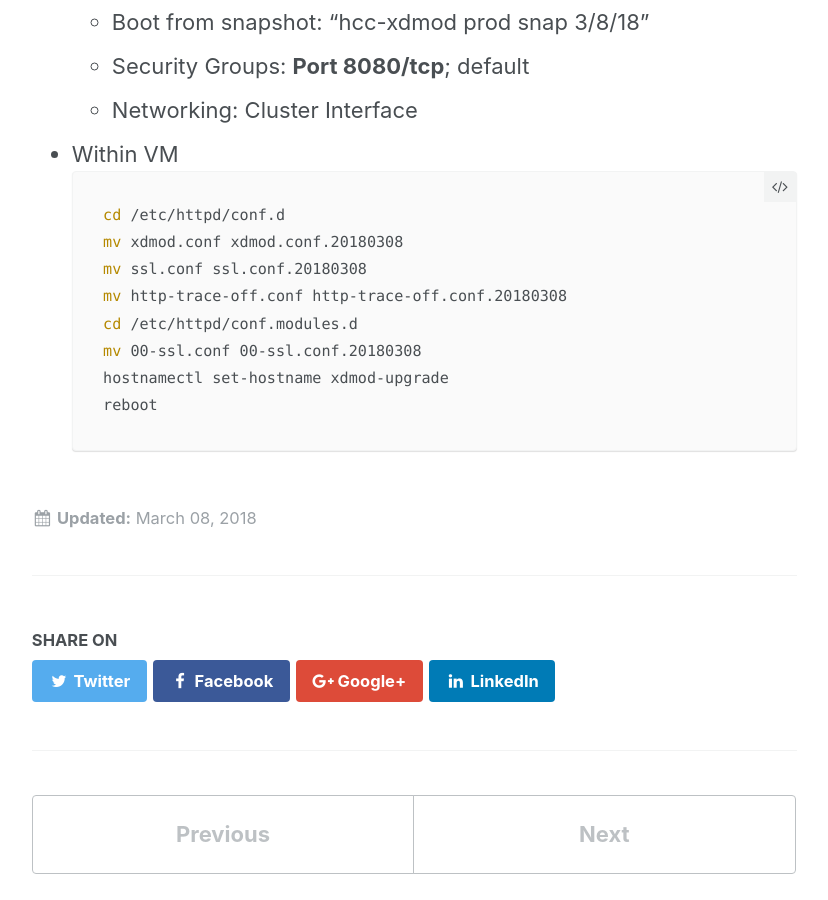
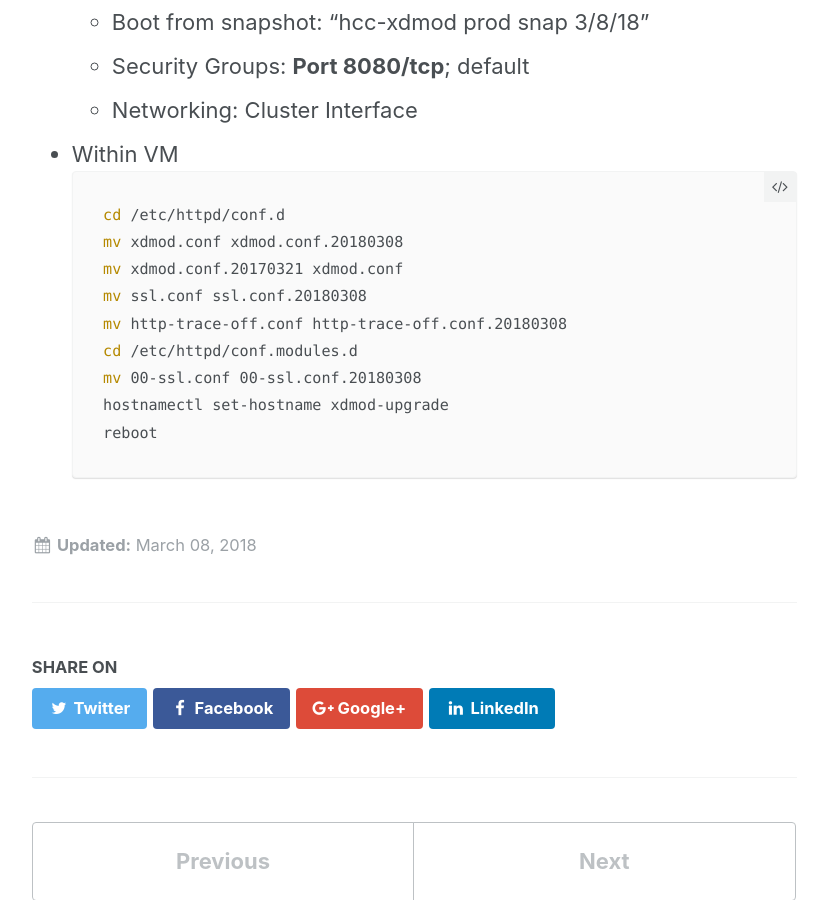
Before and after one commit to JingchaoZhang/JingchaoZhang.github.io, a Jekyll site: the page built from _posts/2018-03-08-XDMoD Boot from Snapshot.md, in a window 1280 px wide and 900 px high, scrolled down 300 px. Shown: the whole window, without its empty margins (252-1080 px from the left). Built offline with Jekyll 4.4.1, drawn with Linux system fonts in a browser that asks for light colours.

Commit message:
Update 2018-03-08-XDMoD Boot from Snapshot.md

````diff
--- a/_posts/2018-03-08-XDMoD Boot from Snapshot.md
+++ b/_posts/2018-03-08-XDMoD Boot from Snapshot.md
@@ -13,6 +13,7 @@ author_profile: false
 ```bash
 cd /etc/httpd/conf.d
 mv xdmod.conf xdmod.conf.20180308
+mv xdmod.conf.20170321 xdmod.conf
 mv ssl.conf ssl.conf.20180308
 mv http-trace-off.conf http-trace-off.conf.20180308
 cd /etc/httpd/conf.modules.d
````
